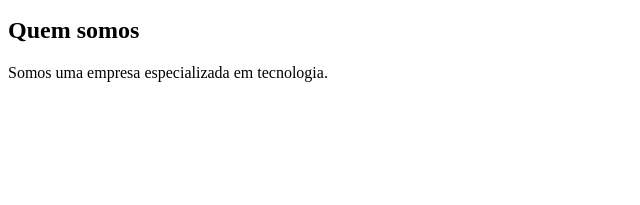
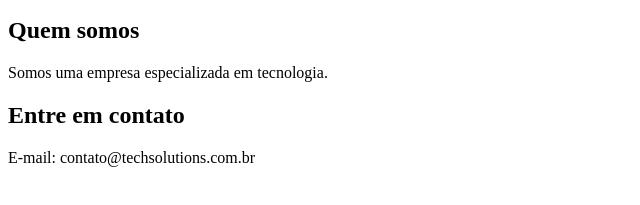
Before and after one commit to jotlourenco/techsolutions, a plain HTML site: page index.html in a window 1280 px wide. Shown: the part 101-306 px from the top of the page, without its empty margins (0-640 px from the left). Drawn offline with Linux system fonts and the light colour scheme.

Commit message:
Adiciona informações de contato

```diff
--- a/index.html
+++ b/index.html
@@ -9,5 +9,7 @@
     <p>Soluções tecnológicas para sua empresa.</p>
     <h2>Quem somos</h2>
     <p>Somos uma empresa especializada em tecnologia.</p>
+    <h2>Entre em contato</h2>
+    <p>E-mail: contato@techsolutions.com.br</p>
 </body>
 </html>
```
